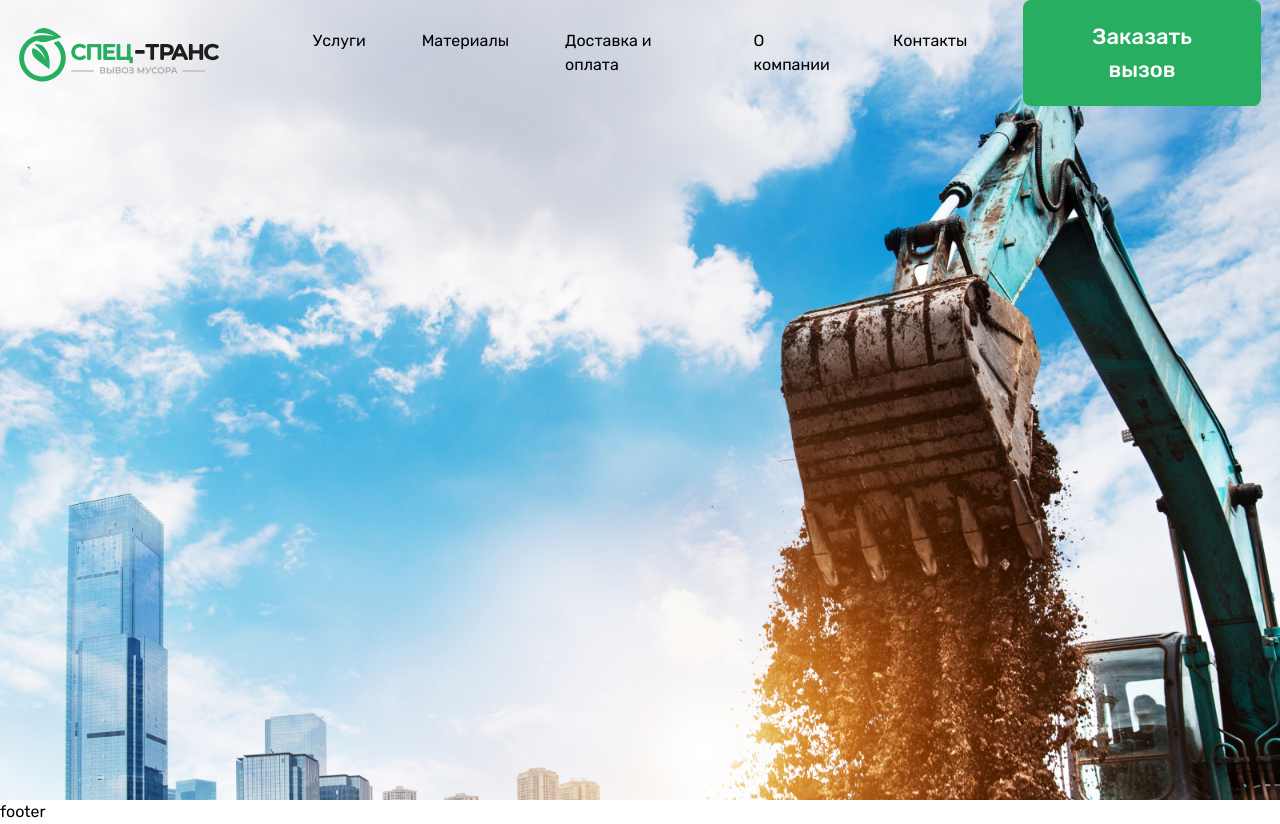
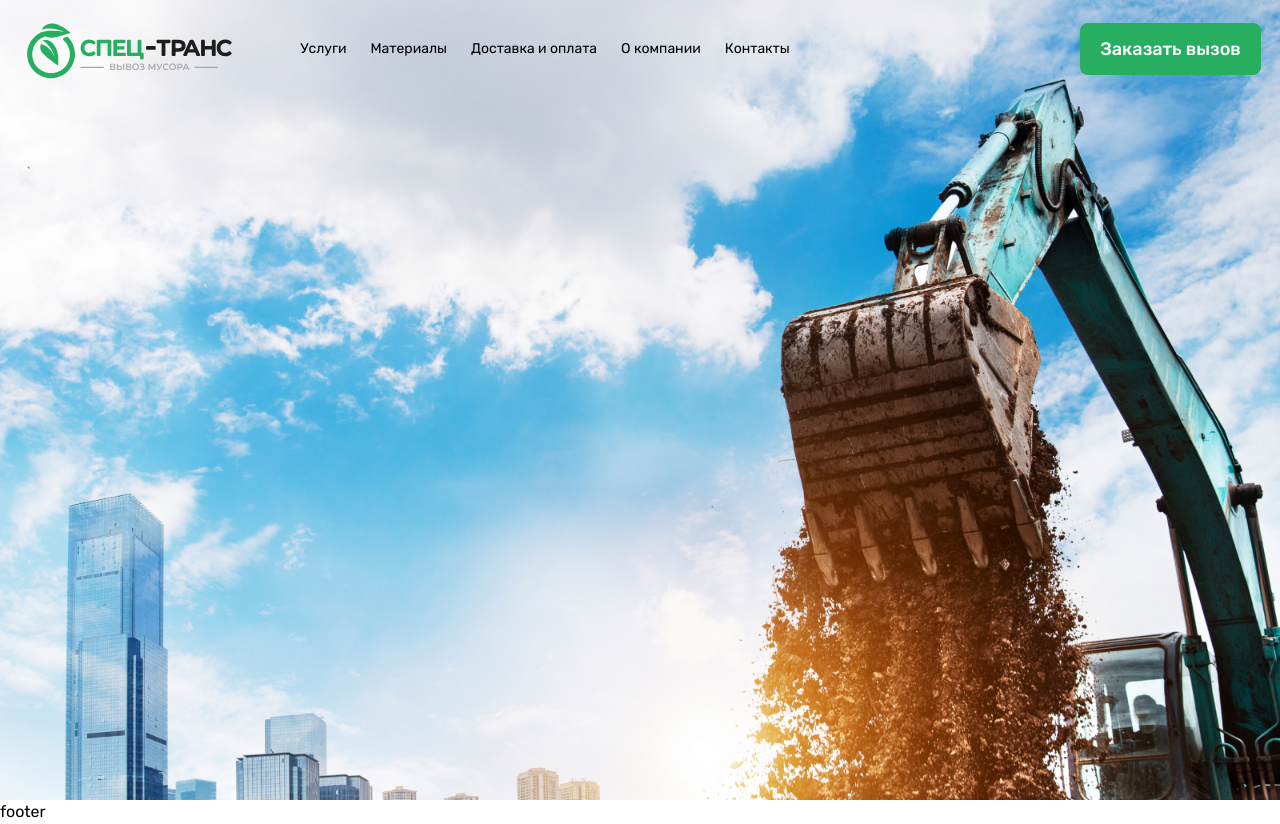
Before and after one commit to Deryjon/special-trans-project, a Vue app: page / in a window 1280 px wide. Built offline with nearby package versions, Linux system fonts and the light colour scheme.

Commit message:
feat: comleted header layout (2023-06-07,8:36)

```diff
--- a/src/layouts/HeaderLayout/HeaderLayout.vue
+++ b/src/layouts/HeaderLayout/HeaderLayout.vue
@@ -3,7 +3,10 @@
     <div class="container flex items-center">
       <HeaderLogo />
       <HeaderMenu />
-      <HeaderActions />
+      <HeaderActions @openMenu="toggleMenu" />
+      <Transition name="menu">
+        <HiddenMenu v-if="isOpen" @closeMenu="toggleMenu" />
+      </Transition>
     </div>
   </header>
 </template>
@@ -12,8 +15,30 @@
 import HeaderActions from "./components/HeaderActions.vue";
 import HeaderLogo from "./components/HeaderLogo.vue";
 import HeaderMenu from "./components/HeaderMenu.vue";
+import HiddenMenu from "./components/HiddenMenu.vue";
 
 export default {
-  components: { HeaderLogo, HeaderMenu, HeaderActions },
+  components: { HeaderLogo, HeaderMenu, HeaderActions, HiddenMenu },
+  data() {
+    return {
+      isOpen: false,
+    };
+  },
+  methods: {
+    toggleMenu() {
+      this.isOpen = !this.isOpen;
+    },
+  },
 };
 </script>
+<style>
+.menu-enter-active,
+.menu-leave-active {
+  transition: 0.5s ease;
+}
+
+.menu-enter-from,
+.menu-leave-to {
+  transform: translateX(100%);
+}
+</style>
--- a/src/layouts/HeaderLayout/components/HeaderActions.vue
+++ b/src/layouts/HeaderLayout/components/HeaderActions.vue
@@ -1,6 +1,12 @@
 <template>
   <div class="header-actions ml-auto">
-    <TheButton>Заказать вызов</TheButton>
+    <TheButton class="hidden lg:block" >
+      Заказать вызов
+    </TheButton>
+    <button class="burger-btn w-5 h-5 flex justify-center items-center lg:hidden" @click="$emit('openMenu')">
+      <img src="@/assets/icons/burger.svg" alt="burger-btn">
+
+    </button>
   </div>
 </template>
 <script>
--- a/src/layouts/HeaderLayout/components/HeaderLogo.vue
+++ b/src/layouts/HeaderLayout/components/HeaderLogo.vue
@@ -1,5 +1,5 @@
 <template>
-	<div class="header-logo">
-		<img src="@/assets/images/logo.svg" alt="header-logo">
-	</div>
+  <div class="header-logo w-[112px] lg:w-auto p-2">
+    <img src="@/assets/images/logo.svg" alt="header-logo" />
+  </div>
 </template>
--- a/src/layouts/HeaderLayout/components/HeaderMenu.vue
+++ b/src/layouts/HeaderLayout/components/HeaderMenu.vue
@@ -1,21 +1,24 @@
 <template>
-  <div class="header-menu ml-[90px]">
+  <div class="header-menu lg:ml-14 2xl:ml-[90px] hidden lg:block">
     <ul class="menu flex">
-      <li class="mr-14 hover:text-brand cursor-pointer duration-300"
-			v-for="(item, idx) in menuItems"
-			:key="item"
-			>{{item.name}}</li>
-
+      <li
+        class="2xl:mr-14 lg:mr-6 hover:text-brand lg:text-sm 2xl:text-lg cursor-pointer duration-300"
+        v-for="(item, idx) in menuItems"
+        :key="item"
+      >
+        {{ item.name }}
+      </li>
     </ul>
   </div>
 </template>
+
 <script>
-	import menuList from '../meniList'
+import menuList from "../meniList";
 export default {
-	data() {
-		return{
-			menuItems: menuList
-		}
-	}
-}
+  data() {
+    return {
+      menuItems: menuList,
+    };
+  },
+};
 </script>
--- /dev/null
+++ b/src/layouts/HeaderLayout/components/HiddenMenu.vue
@@ -0,0 +1,38 @@
+<template>
+  <div class="hidden-menu bg-white fixed left-0 top-0 w-full h-full p-5 flex flex-col justify-between">
+    <div class="wrapper">
+      <div class="head flex justify-between items-center">
+        <HeaderLogo />
+        <button class="close-btn w-7 h-7 flex justify-center items-center"
+        @click="$emit('closeMenu')">
+          <img src="@/assets/icons/times.svg" alt="times-icon" />
+        </button>
+      </div>
+      <div class="menu-list">
+        <ul class="menu">
+          <li class="mt-12 text-dark text-xl " v-for="item in menuItems" :key="item">{{item.name}}</li>
+        </ul>
+      </div>
+      <div class="action mt-16">
+        <TheButton>Заказать звонок</TheButton>
+      </div>
+    </div>
+    <div class="copyright">
+      <p class="text-xs text-center text-[#646464]">Политика конфиденциальности © спец-транс, 2023</p>
+    </div>
+  </div>
+</template>
+<script>
+import TheButton from "../../../ui/the-button.vue";
+import meniList from "../meniList";
+import HeaderLogo from "./HeaderLogo.vue";
+
+export default {
+  components: { HeaderLogo, TheButton },
+  data() {
+    return {
+      menuItems: meniList,
+    };
+  },
+};
+</script>
--- a/src/ui/the-button.vue
+++ b/src/ui/the-button.vue
@@ -1,6 +1,6 @@
 <template>
   <button
-    class="text-md lg:text-[22px] py-5 px-9 bg-brand rounded-lg text-white font-medium hover:opacity-80 duration-300"
+    class="text lg:text-lg 2xl:text-[22px] py-3 2xl:py-5 px-5 2xl:px-9 bg-brand rounded-lg text-white font-medium hover:opacity-80 duration-300"
   >
     <slot />
   </button>
```
Also changed, not shown: src/assets/icons/burger.svg (added), src/assets/icons/times.svg (added).
